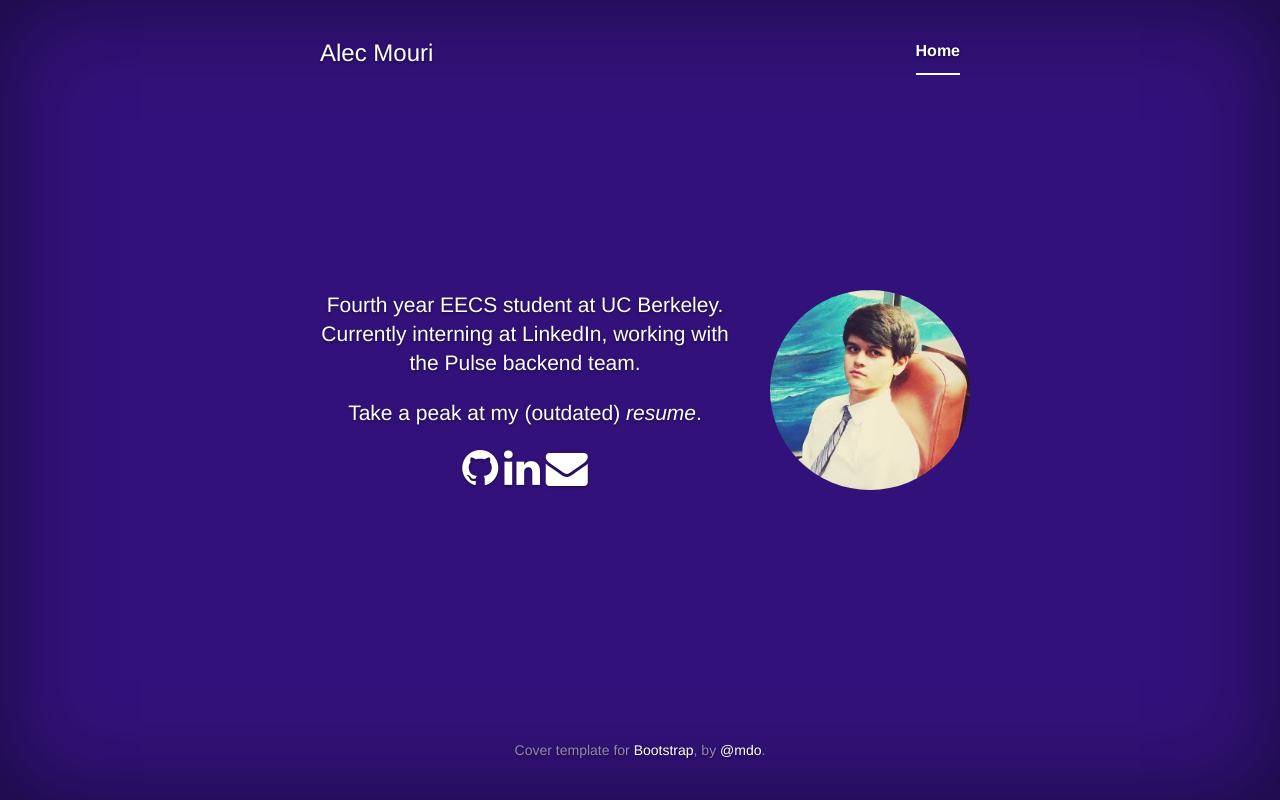
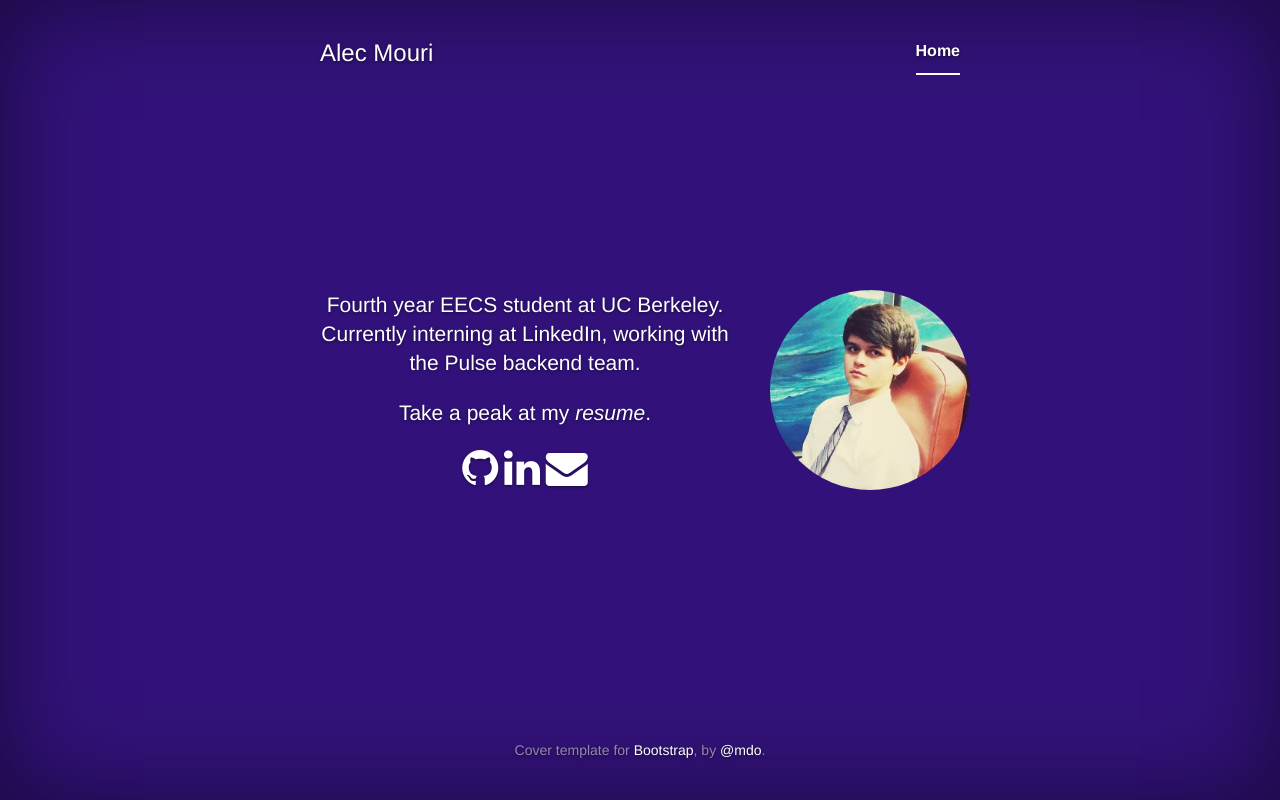
Before and after one commit to AMouri/AMouri.github.io, a plain HTML site: page index.html in a window 1280 px wide. Drawn offline with nearby package versions, Linux system fonts and the light colour scheme.

Commit message:
Resume isn't egregiously outdated anymore

```diff
--- a/index.html
+++ b/index.html
@@ -53,7 +53,7 @@
                 <div class="col-xs-8">
                   <p class="lead"> Fourth year EECS student at UC Berkeley.
                   Currently interning at LinkedIn, working with the Pulse backend team.</p>
-                  <p class="lead"> Take a peak at my (outdated) <a href="assets/resume.pdf"><em>resume</em></a>. </p>
+                  <p class="lead"> Take a peak at my <a href="assets/resume.pdf"><em>resume</em></a>. </p>
                   <p class = "lead">
                     <a href="https://github.com/AMouri"><i class = "fa fa-github fa-2x"> </i></a>
                     <a href="https://www.linkedin.com/pub/alec-mouri/70/a08/143"><i class = "fa fa-linkedin fa-2x"> </i></a>
```
